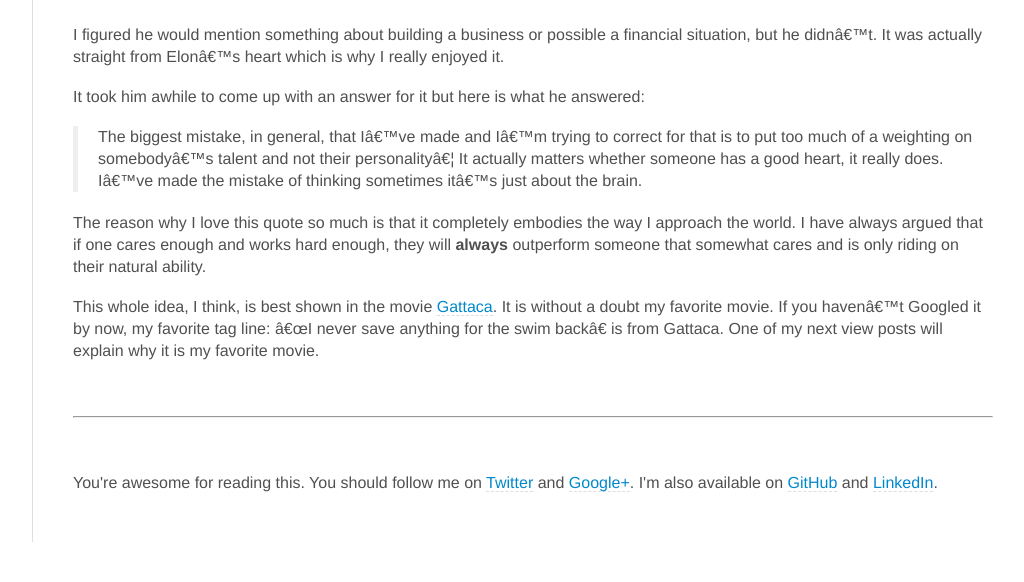
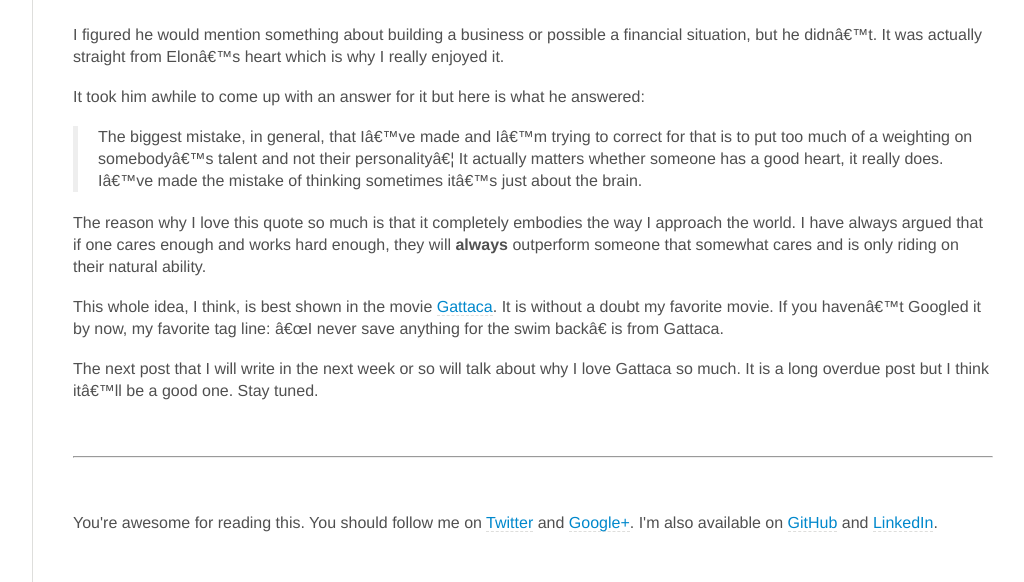
Before and after one commit to jdavis/jdavis.github.com, a Jekyll site: the page built from _posts/2013-08-11-my-favorite-elon-musk-quote.md, in a window 1280 px wide. Shown: the part 737-1319 px from the top of the page, without its empty margins (198-1222 px from the left). Built offline with Jekyll 4.4.1, drawn with Linux system fonts in a browser that asks for light colours; some web fonts are replaced; Markdown is read by kramdown in place of the engine named in the settings; before the commit the page ends 1279 px from its top, so only the background shows below that.

Commit message:
Better ending paragraph

```diff
--- a/_posts/2013-08-11-my-favorite-elon-musk-quote.md
+++ b/_posts/2013-08-11-my-favorite-elon-musk-quote.md
@@ -48,8 +48,11 @@ only riding on their natural ability.
 
 This whole idea, I think, is best shown in the movie [Gattaca][gattaca]. It is
 without a doubt my favorite movie. If you haven't Googled it by now, my favorite
-tag line: "I never save anything for the swim back" is from Gattaca. One of my
-next view posts will explain why it is my favorite movie.
+tag line: "I never save anything for the swim back" is from Gattaca.
+
+The next post that I will write in the next week or so will talk about why I
+love Gattaca so much. It is a long overdue post but I think it'll be a good one.
+Stay tuned.
 
 [elon]: http://en.wikipedia.org/wiki/Elon_Musk
 [feynman]: http://en.wikipedia.org/wiki/Richard_Feynman
```
